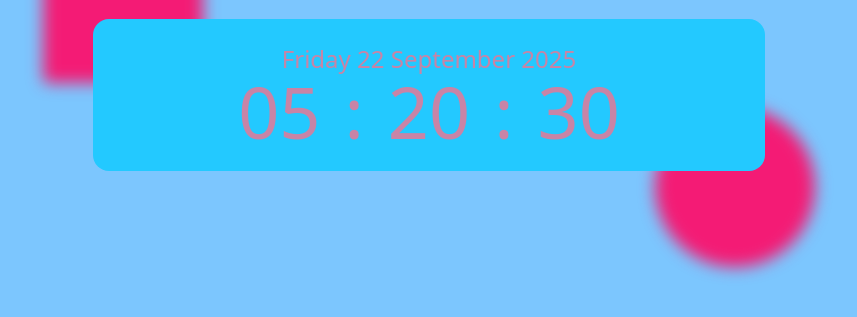
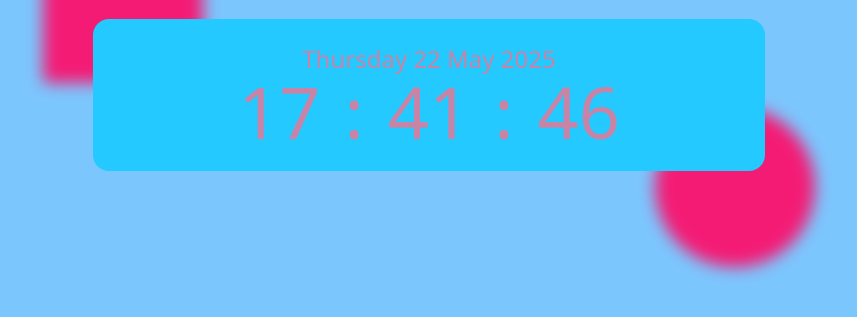
Before and after one commit to shanjid5566/digital-clock, a website: page index.html in a window 1280 px wide. Shown: the part 253-570 px from the top of the page, without its empty margins (211-1068 px from the left). Drawn offline with Linux system fonts and the light colour scheme.

Commit message:
functionaly completed

```diff
--- a/index.html
+++ b/index.html
@@ -12,7 +12,7 @@
             <h1 class=" text-5xl md:text-6xl text-[#FAF1E6] font-extrabold ">Digital Clock</h1>
             <div class="relative z-0 before:content-[''] before:absolute before:w-[100px] md:before:w-[160px] before:h-[100px] md:before:h-[160px] before:bg-[#F41b75] before:rounded-[5px] before:left-[-50px] before:top-[-10px] md:before:top-[-80px] before:-z-10 blur"></div>
             <div class="flex flex-col gap-3s bg-[#23C9FF] p-6 w-96 md:w-2xl rounded-2xl text-[#C884A6] z-30">
-                <h2 class="text-2xl">Friday 22 September 2025</h2>
+                <h2 class="text-2xl date">Friday 22 September 2024</h2>
                 <ul class="flex flex-row  gap-6 mx-auto text-6xl md:text-7xl">
                     <li class="hours">05</li>
                     <li>:</li>
@@ -24,5 +24,6 @@
             <div class="relative z-0 before:content-[''] before:absolute before:w-[100px] md:before:w-[160px] before:h-[100px] md:before:h-[160px] before:bg-[#F41b75] before:rounded-[50%] before:right-[-50px] before:bottom-[-10px] md:before:top-[-80px] before:-z-10 blur"></div>
         </div>
     </main>
+    <script src="./src/js/main.js"></script>
 </body>
 </html>
--- a/src/js/main.js
+++ b/src/js/main.js
@@ -0,0 +1,47 @@
+function clock() {
+  const monthNames = [
+    "January",
+    "February",
+    "March",
+    "April",
+    "May",
+    "June",
+    "July",
+    "August",
+    "September",
+    "October",
+    "November",
+    "December",
+  ];
+  const dayNames = [
+    "Sunday",
+    "Monday",
+    "Tuesday",
+    "Wednesday",
+    "Thursday",
+    "Friday",
+    "Saturday",
+  ];
+
+  setInterval(() => {
+    let hours = document.querySelector(".hours");
+    let minutes = document.querySelector(".mins");
+    let seconds = document.querySelector(".sec");
+    let showDate = document.querySelector(".date");
+    let date = new Date();
+    showDate.innerHTML =
+      dayNames[date.getDay()] +
+      " " +
+      (date.getDate() < 10 ? "0" : "") +
+      date.getDate() +
+      " " +
+      monthNames[date.getMonth()] +
+      " " +
+      date.getFullYear();
+
+    hours.innerHTML = (date.getHours() < 10 ? "0" : "") + date.getHours();
+    minutes.innerHTML = (date.getMinutes() < 10 ? "0" : "") + date.getMinutes();
+    seconds.innerHTML = (date.getSeconds() < 10 ? "0" : "") + date.getSeconds();
+  }, 1000);
+}
+clock();
```
